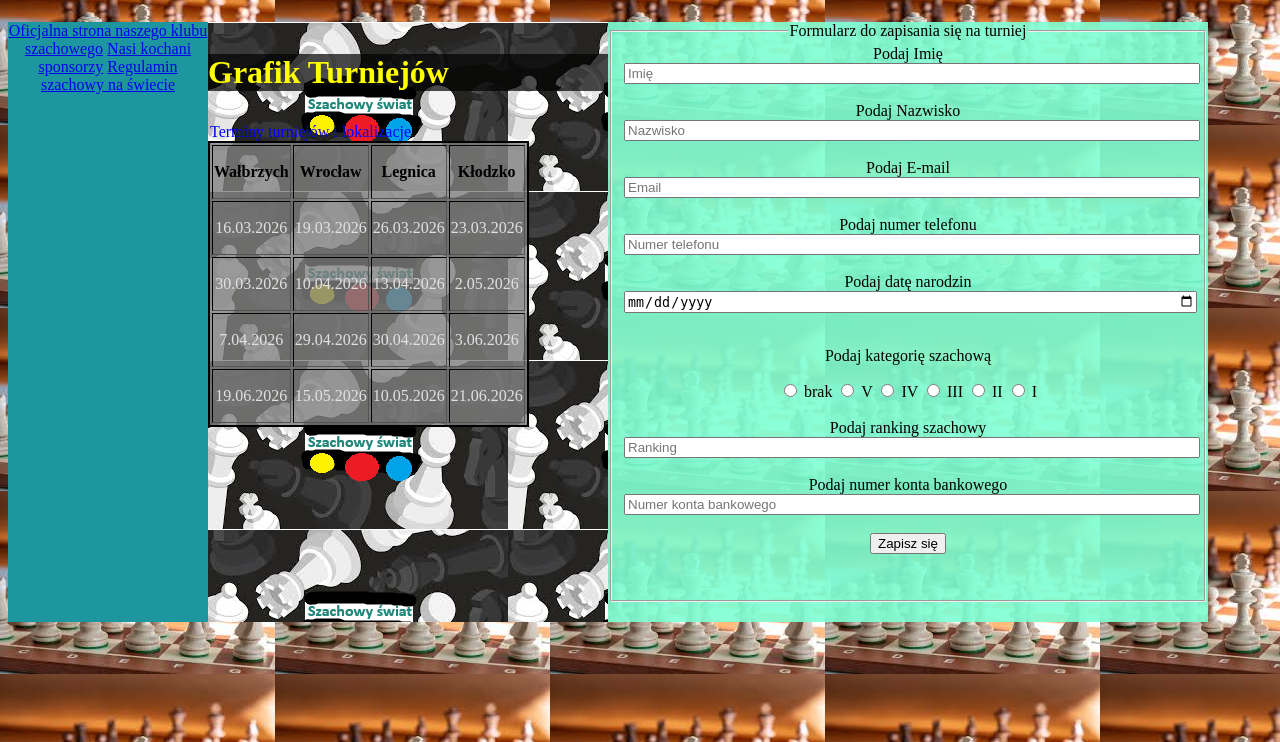
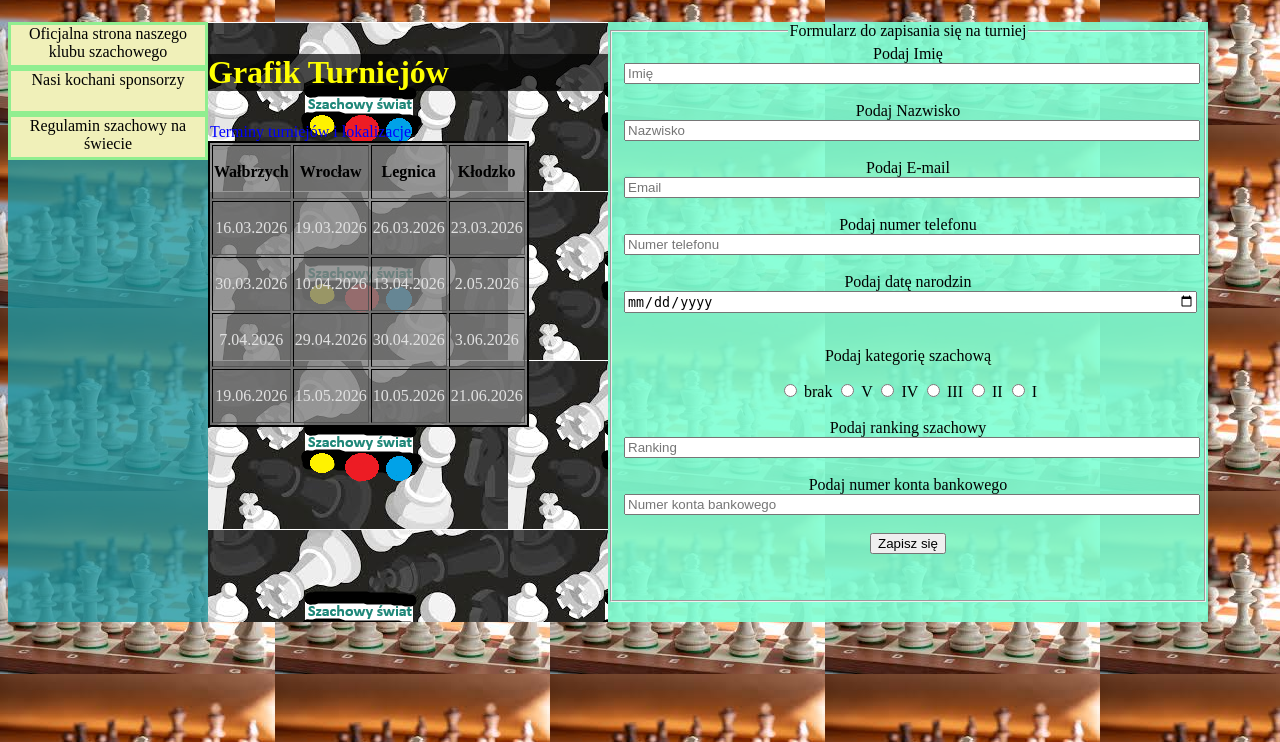
Before and after one commit to Lalandrynka/Zapisy_Turniej_Szachowy, a Flask app: page / in a window 1280 px wide. Shown: the part 58-800 px from the top of the page. Run offline with Flask 3, Linux system fonts and the light colour scheme; data that the repository does not hold is empty.

Commit message:
Version 0.2

```diff
--- a/static/zapisy_na_turniej.css
+++ b/static/zapisy_na_turniej.css
@@ -10,8 +10,7 @@ aside{
     width: 200px;
     height: 600px;
     text-align: center;
-    text-decoration: none;
-    background-color:rgb(30, 150, 160);
+    background-color:rgb(30, 150, 160, 0.8);
 }
 main,aside,section{
     float: left;
@@ -26,6 +25,18 @@ section{
     height: 600px;
     background-image: url('/static/images/projekt2vr.2.png');
     color:black;
+}
+/*Menu*/
+a{
+    text-decoration: none;
+    color: black;
+}
+.menu{
+    display: block;
+    background-color: rgb(240, 240, 185);
+    width: 194px;
+    height: 40px;
+    border: solid 3px lightgreen;
 }
 /*Tabela*/
 #ptable{
```
